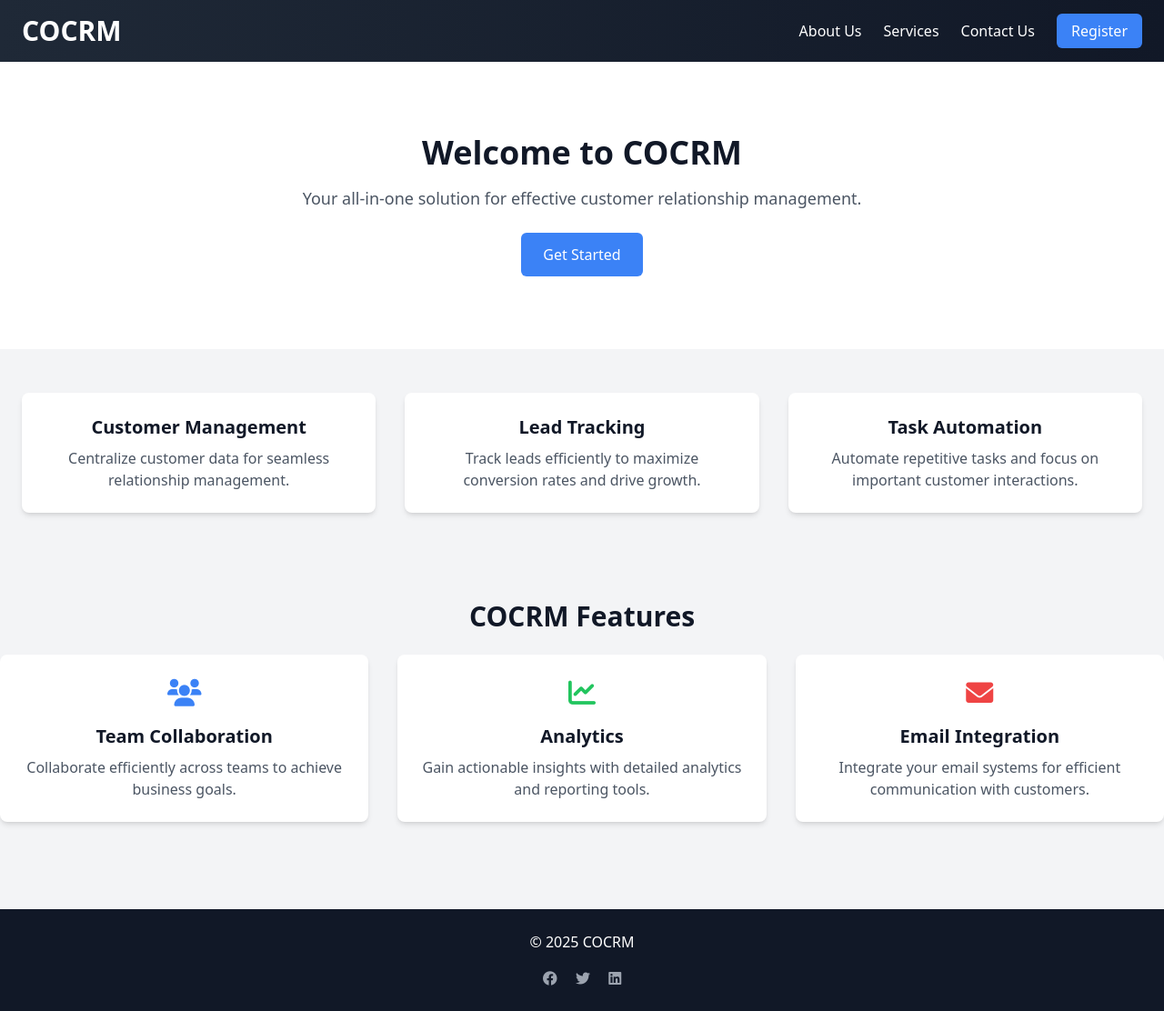
After one commit to ChrisOnsando/cocrm, a Django app: template userprofile/templates/home.html in a window 1280 px wide. The commit adds this page. Shown: the whole page at 91% size. Run offline with Django 5.2, Linux system fonts and the light colour scheme; the template is opened without the code that fills it, so the values that code supplies are empty; some libraries are stand-ins or nearby versions.

Commit message:
ft(project): create userprofile home template(#24)

```diff
--- a/customer/templates/create_ticket.html
+++ b/customer/templates/create_ticket.html
@@ -152,7 +152,7 @@
         </form>
     </div>
     <div class="footer">
-        <p>&copy; 2024 COCRM. All Rights Reserved.</p>
+        <p>&copy; 2025 COCRM. All Rights Reserved.</p>
         <p>
             Follow us on
             <a href="https://facebook.com" target="_blank"><i class="bi bi-facebook"></i> Facebook</a>,
--- /dev/null
+++ b/userprofile/templates/home.html
@@ -0,0 +1,120 @@
+<!DOCTYPE html>
+<html lang="en">
+<head>
+    <meta charset="UTF-8">
+    <meta name="viewport" content="width=device-width, initial-scale=1.0">
+    <title>COCRM Platform</title>
+    {% load static %}
+    <script src="https://cdn.tailwindcss.com"></script>
+    <link rel="stylesheet" href="https://cdnjs.cloudflare.com/ajax/libs/font-awesome/6.0.0-beta3/css/all.min.css">
+</head>
+<body class="bg-gray-100 text-gray-900">
+
+    <header class="bg-gradient-to-r from-gray-800 to-gray-900 text-white shadow-md">
+        <div class="container mx-auto flex justify-between items-center py-4 px-6">
+            <h1 class="text-3xl font-bold">COCRM</h1>
+            <nav class="hidden md:flex space-x-6">
+                {% if user_ %}
+                    <a href="{% url 'dashboard' %}" class="hover:text-gray-300">Dashboard</a>
+                {% endif %}
+                <a href="{% url 'AboutUs' %}" class="hover:text-gray-300">About Us</a>
+                <a href="{% url 'services' %}" class="hover:text-gray-300">Services</a>
+                <a href="{% url 'ContactUs' %}" class="hover:text-gray-300">Contact Us</a>
+                {% if user_ %}
+                    <span class="text-gray-300">Welcome, {{ user_.username }}!</span>
+                    <a href="{% url 'logout' %}" class="bg-red-500 px-4 py-2 rounded-md text-white hover:bg-red-600">Logout</a>
+                {% else %}
+                    <div class="relative group">
+                        <a href="#" class="bg-blue-500 px-4 py-2 rounded-md text-white hover:bg-blue-600">Register</a>
+                        <div class="absolute right-0 mt-2 w-48 bg-white rounded-md shadow-lg hidden group-hover:block">
+                            <a href="{% url 'login' %}" class="block px-4 py-2 hover:bg-gray-200">Lead Login</a>
+                            <a href="{% url 'customer_login' %}" class="block px-4 py-2 hover:bg-gray-200">Customer Login</a>
+                            <a href="{% url 'signup' %}" class="block px-4 py-2 hover:bg-gray-200">Lead Signup</a>
+                            <a href="{% url 'customer_signup' %}" class="block px-4 py-2 hover:bg-gray-200">Customer Signup</a>
+                        </div>
+                    </div>
+                {% endif %}
+            </nav>
+            <button class="md:hidden text-2xl" onclick="toggleMenu()">
+                <i class="fas fa-bars"></i>
+            </button>
+        </div>
+    </header>
+
+    <div id="mobileMenu" class="hidden md:hidden bg-gray-900 text-white p-4 space-y-2">
+        <a href="{% url 'AboutUs' %}" class="block">About Us</a>
+        <a href="{% url 'services' %}" class="block">Services</a>
+        <a href="{% url 'ContactUs' %}" class="block">Contact Us</a>
+        {% if user_ %}
+            <a href="{% url 'logout' %}" class="block bg-red-500 p-2 rounded-md">Logout</a>
+        {% else %}
+            <a href="{% url 'login' %}" class="block">Login</a>
+            <a href="{% url 'signup' %}" class="block">Signup</a>
+        {% endif %}
+    </div>
+
+    <section class="text-center py-20 bg-white">
+        <h2 class="text-4xl font-extrabold text-gray-900">Welcome to COCRM</h2>
+        <p class="text-lg text-gray-600 mt-4">Your all-in-one solution for effective customer relationship management.</p>
+        <a href="{% url 'signup' %}" class="mt-6 inline-block bg-blue-500 text-white px-6 py-3 rounded-md hover:bg-blue-600 transition">
+            Get Started
+        </a>
+    </section>
+
+    <section class="container mx-auto px-6 py-12">
+        <div class="grid md:grid-cols-3 gap-8 text-center">
+            <div class="bg-white p-6 shadow-md rounded-lg">
+                <h3 class="text-xl font-semibold">Customer Management</h3>
+                <p class="text-gray-600 mt-2">Centralize customer data for seamless relationship management.</p>
+            </div>
+            <div class="bg-white p-6 shadow-md rounded-lg">
+                <h3 class="text-xl font-semibold">Lead Tracking</h3>
+                <p class="text-gray-600 mt-2">Track leads efficiently to maximize conversion rates and drive growth.</p>
+            </div>
+            <div class="bg-white p-6 shadow-md rounded-lg">
+                <h3 class="text-xl font-semibold">Task Automation</h3>
+                <p class="text-gray-600 mt-2">Automate repetitive tasks and focus on important customer interactions.</p>
+            </div>
+        </div>
+    </section>
+
+    <section class="bg-gray-100 py-12">
+        <div class="container mx-auto text-center">
+            <h3 class="text-3xl font-bold">COCRM Features</h3>
+            <div class="grid md:grid-cols-3 gap-8 mt-6">
+                <div class="bg-white p-6 shadow-md rounded-lg">
+                    <i class="fas fa-users text-3xl text-blue-500"></i>
+                    <h4 class="text-xl font-semibold mt-4">Team Collaboration</h4>
+                    <p class="text-gray-600 mt-2">Collaborate efficiently across teams to achieve business goals.</p>
+                </div>
+                <div class="bg-white p-6 shadow-md rounded-lg">
+                    <i class="fas fa-chart-line text-3xl text-green-500"></i>
+                    <h4 class="text-xl font-semibold mt-4">Analytics</h4>
+                    <p class="text-gray-600 mt-2">Gain actionable insights with detailed analytics and reporting tools.</p>
+                </div>
+                <div class="bg-white p-6 shadow-md rounded-lg">
+                    <i class="fas fa-envelope text-3xl text-red-500"></i>
+                    <h4 class="text-xl font-semibold mt-4">Email Integration</h4>
+                    <p class="text-gray-600 mt-2">Integrate your email systems for efficient communication with customers.</p>
+                </div>
+            </div>
+        </div>
+    </section>
+
+    <footer class="bg-gray-900 text-white text-center py-6 mt-12">
+        <p>&copy; 2025 COCRM</p>
+        <div class="mt-4">
+            <a href="#" class="mx-2 text-gray-400 hover:text-white"><i class="fab fa-facebook"></i></a>
+            <a href="#" class="mx-2 text-gray-400 hover:text-white"><i class="fab fa-twitter"></i></a>
+            <a href="#" class="mx-2 text-gray-400 hover:text-white"><i class="fab fa-linkedin"></i></a>
+        </div>
+    </footer>
+
+    <script>
+        function toggleMenu() {
+            document.getElementById("mobileMenu").classList.toggle("hidden");
+        }
+    </script>
+
+</body>
+</html>
```
